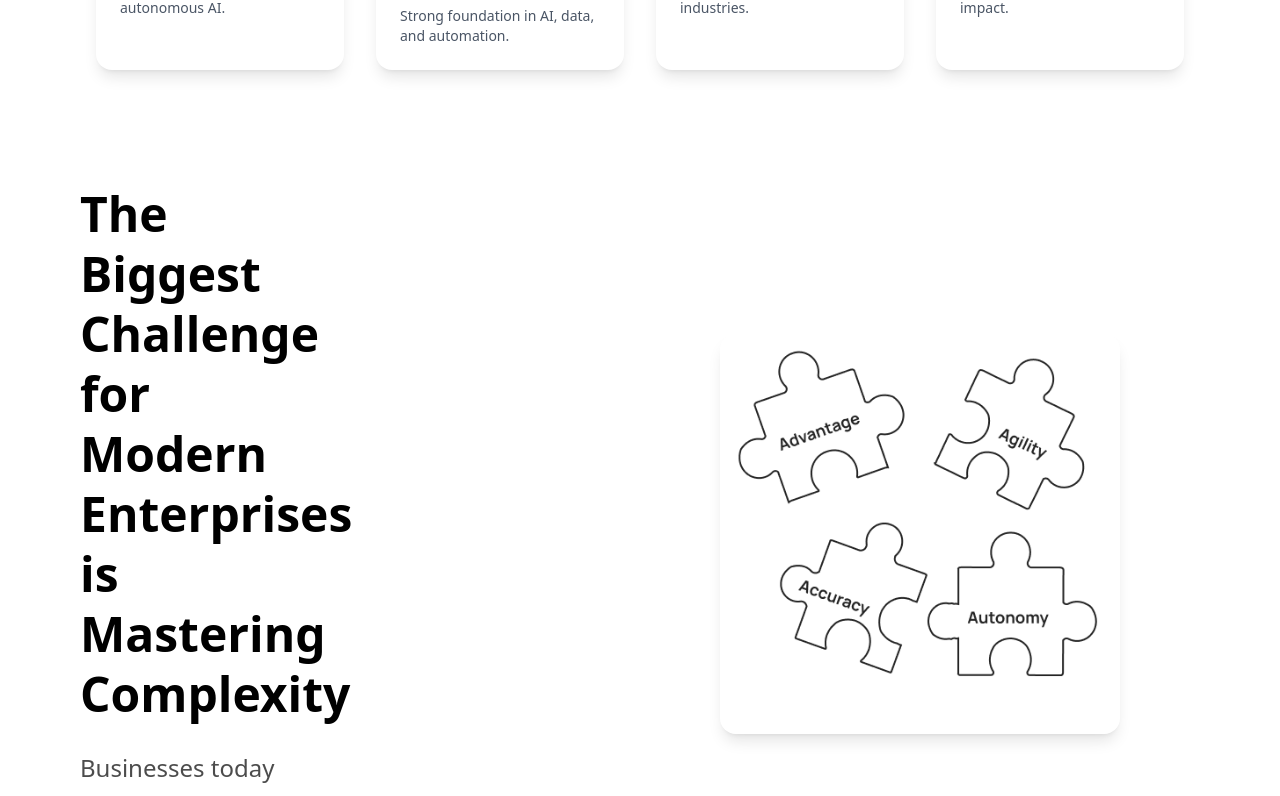
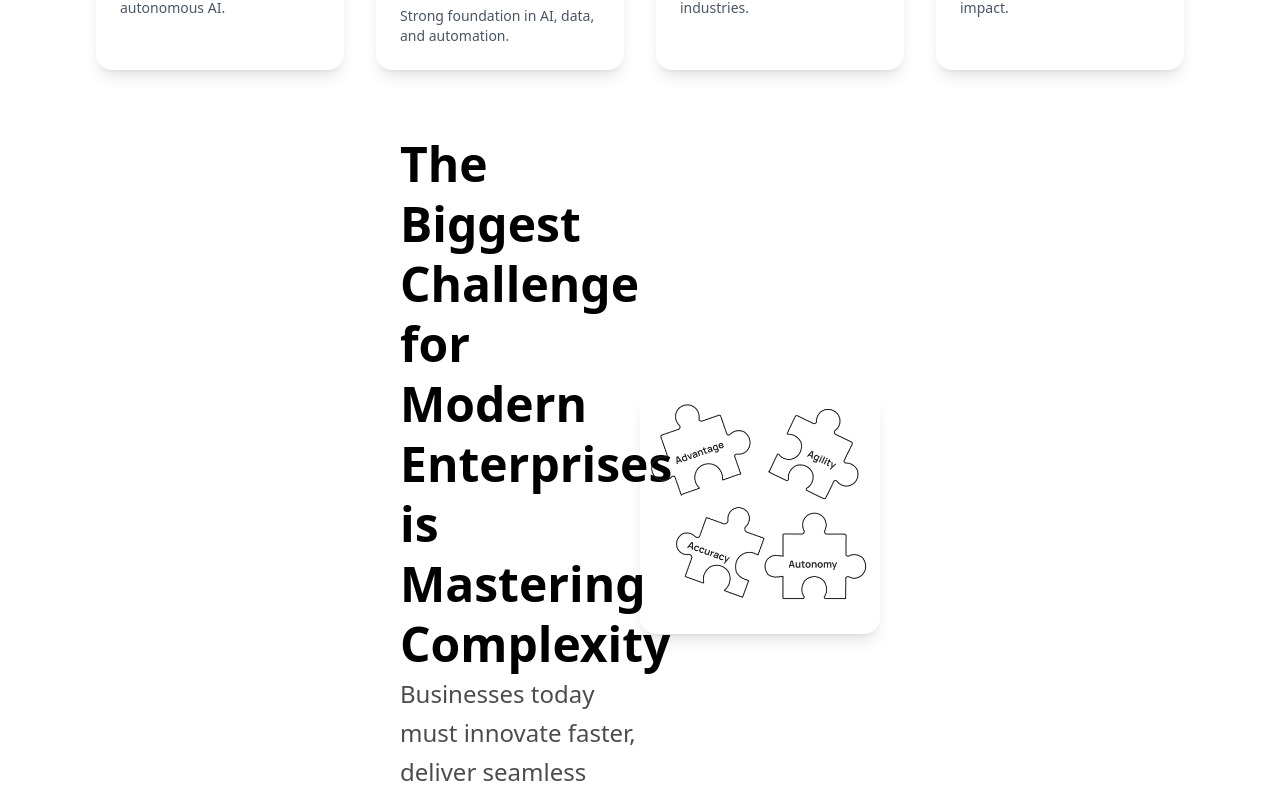
Before and after one commit to nithishkumarr27/sns_square, a React (Vite) app: page / in a window 1280 px wide. Shown: the part 898-1694 px from the top of the page. Built offline with nearby package versions, Linux system fonts and the light colour scheme.

Commit message:
ui changes done

```diff
--- a/src/pages/Home/Lock.jsx
+++ b/src/pages/Home/Lock.jsx
@@ -25,16 +25,16 @@ const StickyScrollSection = () => {
   return (
     <div
       ref={containerRef}
-      className="relative flex w-full min-h-[120vh] px-6 lg:px-20"
+      className="relative flex w-full min-h-[120vh] px-6 lg:px-[400px]"
     >
       {/* Left content */}
-      <div className="flex-1 flex mx-auto  flex-col justify-center space-y-20">
+      <div className="flex-1 flex mx-auto flex-col justify-center ">
         {/* First container */}
         <motion.div style={{ opacity: firstOpacity }}>
 
-        <div className="max-w-7xl lg:mt-[50px] mx-auto">
-          <div className="grid grid-cols-1 lg:grid-cols-2 gap-12 lg:gap-16 items-center">
-            <div className="space-y-6">
+        <div className="max-w-full  ">
+          <div className="grid grid-cols-1  gap-12 lg:gap-16 items-center">
+            <div className="">
               <h2 className="text-3xl sm:text-4xl lg:text-5xl font-manrope font-bold text-black leading-tight">
                 The Biggest Challenge for Modern Enterprises is Mastering Complexity
               </h2>
@@ -49,8 +49,8 @@ const StickyScrollSection = () => {
         {/* Second container */}
         <motion.div style={{ opacity: secondOpacity }}>
 
-        <div className="max-w-7xl lg:mt-[-300px] mx-auto">
-          <div className="grid grid-cols-1 lg:grid-cols-2 gap-12 lg:gap-16 items-center">
+        <div className="max-w-full ">
+          <div className="grid grid-cols-1  gap-12 lg:gap-16 items-center">
             <div className="space-y-6">
               <h2 className="text-3xl sm:text-4xl lg:text-5xl font-manrope font-bold text-black leading-tight">
                 Our Key to Unlock the Future: The Agentic Business Blueprint (ABB)
@@ -71,7 +71,9 @@ const StickyScrollSection = () => {
             key={showSecondImage ? "second" : "first"}
             src={showSecondImage ? "/images/puzzle_2.png" : "/images/puzzle.png"}
             alt="Sticky Visual"
-            className="w-[400px] h-auto rounded-2xl shadow-lg"
+           className={`w-[400px] h-auto rounded-2xl shadow-lg ${
+        !showSecondImage ? "mt-[-40px]" : "mt-20"
+      }`}
             initial={{ opacity: 0 }}
             animate={{ opacity: 1 }}
             exit={{ opacity: 0 }}
--- a/src/pages/Home/index.jsx
+++ b/src/pages/Home/index.jsx
@@ -5,7 +5,7 @@ const Home = () => {
   return (
     <div className="w-full bg-white min-h-screen">
       {/* Hero Section */}
-      <div className="relative w-full h-screen min-h-[800px] bg-gradient-to-br from-[#6366F1] via-[#8b9cf7] to-[#a5b4fc] overflow-hidden">
+      <div className="relative w-full h-screen min-h-[800px]  overflow-hidden">
         {/* Background Pattern */}
         <div
           className="absolute inset-0 bg-cover  bg-center bg-no-repeat opacity-20"
```
